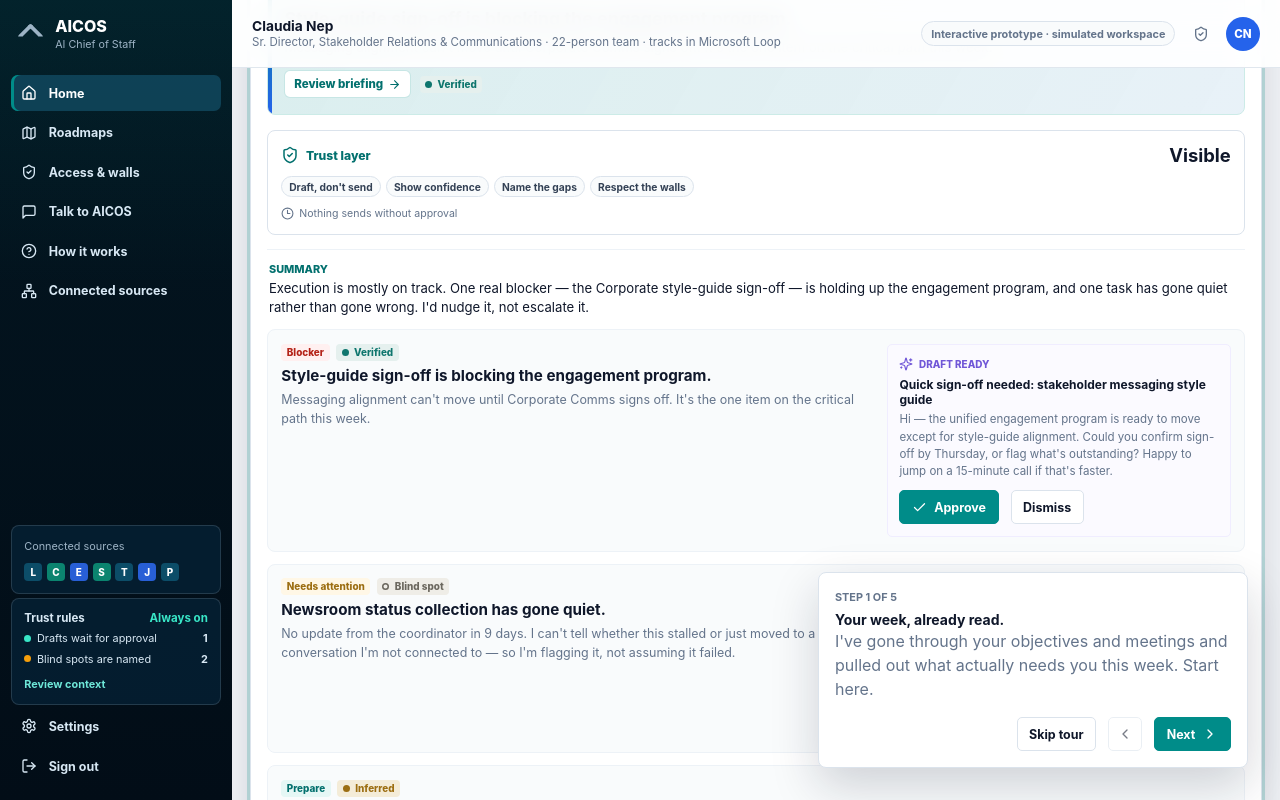
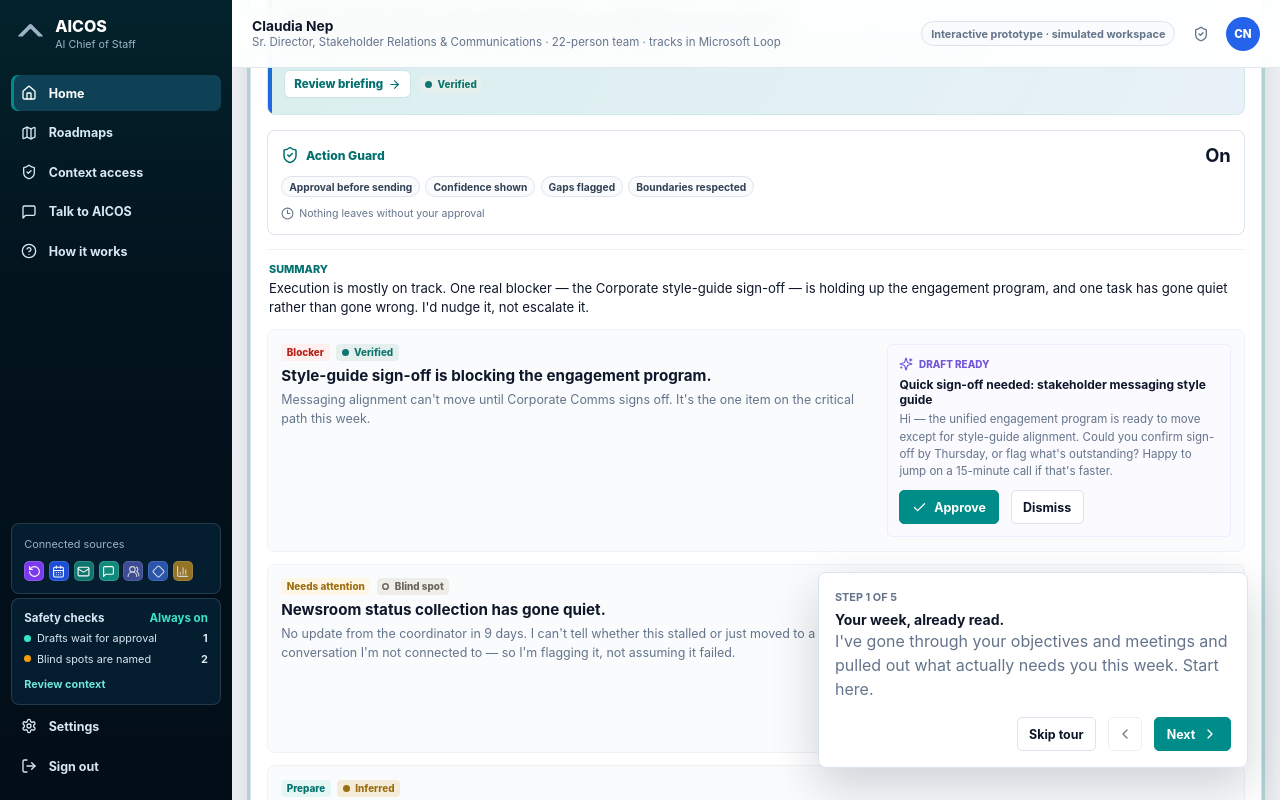
Before and after one commit to xingbuli/aicos-prototype, a React (Vite) app: page / in a window 1280 px wide. Both pictures are taken after a click on the button 985 px from the left and 265 px from the top of the page. Shown: the part 172-972 px from the top of the page. Built offline with nearby package versions, Linux system fonts and the light colour scheme.

Commit message:
Refine AICOS access copy and source indicators

```diff
--- a/src/App.jsx
+++ b/src/App.jsx
@@ -1,26 +1,32 @@
 import { useEffect, useRef, useState } from "react";
 import {
   ArrowRight,
+  BarChart3,
   Bot,
+  CalendarDays,
   Check,
   CheckCircle2,
   Clock3,
   ChevronLeft,
   ChevronRight,
   Copy,
+  Diamond,
+  FileText,
   HelpCircle,
   Home,
   KeyRound,
   LogOut,
   Map,
+  Mail,
   Menu,
   MessageSquare,
-  Network,
   RotateCcw,
   Settings,
   ShieldCheck,
   Sparkles,
+  Target,
   TriangleAlert,
+  UsersRound,
   X,
 } from "lucide-react";
 import {
@@ -56,7 +62,7 @@ const STORAGE_KEYS = {
 const VIEWS = {
   home: "Home",
   roadmaps: "Roadmaps",
-  access: "Access & walls",
+  access: "Context access",
   chat: "Talk to AICOS",
 };
 
@@ -165,8 +171,8 @@ function SignIn({ onEnter }) {
         </p>
       </section>
 
-      <section className="workspace-picker" aria-label="Choose a workspace to enter">
-        <p className="eyebrow">Choose a workspace to enter.</p>
+      <section className="workspace-picker" aria-label="Choose an account to sign in">
+        <p className="eyebrow">Choose an account to sign in.</p>
         <div className="workspace-cards">
           {personas.map((persona) => (
             <button
@@ -181,12 +187,12 @@ function SignIn({ onEnter }) {
                 </small>
               </span>
               <span className="card-action">
-                Continue as {persona.name.split(" ")[0]} <ArrowRight size={16} />
+                Sign in as {persona.name.split(" ")[0]} <ArrowRight size={16} />
               </span>
             </button>
           ))}
         </div>
-        <p className="prototype-footnote">Interactive prototype · simulated workspace · no real data.</p>
+        <p className="prototype-footnote">Demo sign-in · simulated accounts · no real data.</p>
       </section>
     </main>
   );
@@ -385,7 +391,6 @@ function Sidebar({ persona, activeView, onNavigate, onHelp, onSettings, onSignOu
     { label: VIEWS.access, icon: ShieldCheck, view: VIEWS.access },
     { label: VIEWS.chat, icon: MessageSquare, view: VIEWS.chat },
     { label: "How it works", icon: HelpCircle, action: "help" },
-    { label: "Connected sources", icon: Network, action: "settings" },
   ];
 
   return (
@@ -420,18 +425,18 @@ function Sidebar({ persona, activeView, onNavigate, onHelp, onSettings, onSignOu
         </nav>
 
         <div className="sidebar-bottom">
-          <div className="source-card">
+          <button className="source-card source-card-button" onClick={onSettings}>
             <p>Connected sources</p>
             <div className="source-icons" aria-label="Connected sources">
               {persona.connectors.map((connector) => (
-                <span key={connector.source}>{connector.source.slice(0, 1)}</span>
+                <SourceIcon key={connector.source} source={connector.source} state={connector.state} />
               ))}
             </div>
-          </div>
+          </button>
 
           <div className="confidence-card">
             <div className="confidence-topline">
-              <span>Trust rules</span>
+              <span>Safety checks</span>
               <strong>Always on</strong>
             </div>
             <div className="confidence-row">
@@ -517,11 +522,11 @@ function HomePreviewGrid({ persona, objectives, chatMessages, onOpenView }) {
 
       <article className="preview-card">
         <div>
-          <span className="section-kicker">Access & walls</span>
+          <span className="section-kicker">Context access</span>
           <h2>{connectedCount} connected sources</h2>
           <p>
-            {offLimitsCount} area{offLimitsCount === 1 ? "" : "s"} stay walled off unless you ask a
-            human to grant more context.
+            {offLimitsCount} area{offLimitsCount === 1 ? "" : "s"} stay private unless you request
+            more context for AICOS.
           </p>
         </div>
         <button className="preview-action" onClick={() => onOpenView(VIEWS.access)}>
@@ -576,9 +581,9 @@ function AccessView({ persona, onRequestAccess }) {
   return (
     <section className="view-page">
       <ViewHeader
-        eyebrow="Access & walls"
-        title="Use granted context, respect the boundaries."
-        body="This view shows what AICOS can read, what is deliberately off-limits, and where it needs a human account manager to grant more context."
+        eyebrow="Context access"
+        title="Control what AICOS can use."
+        body="This view shows what AICOS can read, what stays private, and where you can request more context."
       />
       <div className="access-view-shell">
         <AccessPanel persona={persona} onRequestAccess={onRequestAccess} />
@@ -667,19 +672,19 @@ function BriefingSection({ persona, draftStates, onDraftState, onRequestAccess,
             <ConfidenceTag confidence={priorityItem.confidence} />
           </div>
         </div>
-        <div className="trust-card" aria-label="AICOS confidence summary">
+        <div className="trust-card" aria-label="AICOS action guard summary">
           <div className="trust-card-top">
             <ShieldCheck size={18} />
-            <span>Trust layer</span>
-            <strong>Visible</strong>
+            <span>Action Guard</span>
+            <strong>On</strong>
           </div>
           <div className="trust-sources">
-            <span>Draft, don&apos;t send</span>
-            <span>Show confidence</span>
-            <span>Name the gaps</span>
-            <span>Respect the walls</span>
+            <span>Approval before sending</span>
+            <span>Confidence shown</span>
+            <span>Gaps flagged</span>
+            <span>Boundaries respected</span>
           </div>
-          <small><Clock3 size={13} /> Nothing sends without approval</small>
+          <small><Clock3 size={13} /> Nothing leaves without your approval</small>
         </div>
       </div>
 
@@ -869,8 +874,8 @@ function AccessPanel({ persona, onRequestAccess }) {
         <button className="text-action" onClick={() => onRequestAccess("Review context sources")}>Request access</button>
       </div>
       <p className="access-intro">
-        AICOS only uses granted sources. Off-limits areas stay walled off; if more context is needed,
-        it asks a human through you.
+        AICOS only uses granted sources. Private areas stay out of reach unless you ask the AICOS
+        team to connect more context.
       </p>
       <div className="access-list">
         {persona.access.map((item) => {
@@ -886,7 +891,7 @@ function AccessPanel({ persona, onRequestAccess }) {
               </div>
               {isOffLimits && (
                 <button className="tiny-link" onClick={() => onRequestAccess(item.source)}>
-                  Ask a human
+                  Request access
                 </button>
               )}
             </article>
@@ -960,6 +965,37 @@ function Avatar({ name }) {
   return <span className="avatar">{name.split(" ").map((part) => part[0]).join("").slice(0, 2)}</span>;
 }
 
+function SourceIcon({ source, state }) {
+  const normalized = source.toLowerCase();
+  const meta = normalized.includes("calendar")
+    ? { icon: CalendarDays, tone: "calendar" }
+    : normalized.includes("email")
+      ? { icon: Mail, tone: "email" }
+      : normalized.includes("slack")
+        ? { icon: MessageSquare, tone: "slack" }
+        : normalized.includes("teams")
+          ? { icon: UsersRound, tone: "teams" }
+          : normalized.includes("jira")
+            ? { icon: Diamond, tone: "jira" }
+            : normalized.includes("power")
+              ? { icon: BarChart3, tone: "powerbi" }
+              : normalized.includes("okr")
+                ? { icon: Target, tone: "okr" }
+                : normalized.includes("doc")
+                  ? { icon: FileText, tone: "docs" }
+                  : normalized.includes("loop")
+                    ? { icon: RotateCcw, tone: "loop" }
+                    : { icon: FileText, tone: "default" };
+  const Icon = meta.icon;
+
+  return (
+    <span className={`source-icon ${meta.tone} ${state === "connected" ? "connected" : ""}`} title={source}>
+      <Icon size={13} aria-hidden />
+      <span className="sr-only">{source}</span>
+    </span>
+  );
+}
+
 function HelpModal({ onClose, onReplayTour }) {
   return (
     <Modal title="How AICOS works" onClose={onClose} size="wide">
@@ -1025,9 +1061,12 @@ function SettingsModal({ persona, byoKey, onKeyChange, onClose }) {
                   }))
                 }
               >
-                <span>
+                <span className="connector-main">
+                  <SourceIcon source={connector.source} state={connectorState[connector.source]} />
+                  <span>
                   <strong>{connector.source}</strong>
                   <small>{isConnected ? "connected" : "available"}</small>
+                  </span>
                 </span>
                 <span className="toggle" aria-hidden>
                   <span />
@@ -1089,13 +1128,13 @@ function RequestAccessModal({ scope, onClose }) {
   }, [sent, onClose]);
 
   return (
-    <Modal title="Request access through your account manager" onClose={onClose}>
+    <Modal title="Request access for AICOS" onClose={onClose}>
       {sent ? (
         <div className="confirmation-state">
           <Check size={22} />
           <p>
             {
-              "Request sent to your AICOS account manager. You'll get a note here when access is granted. AICOS won't access anything until then."
+              "Request sent to the AICOS team. You can track updates here, and AICOS won't access anything until it is granted."
             }
           </p>
         </div>
@@ -1103,7 +1142,7 @@ function RequestAccessModal({ scope, onClose }) {
         <>
           <p className="modal-intro">
             {
-              "AICOS won't reach into anything you haven't granted. Describe what you'd like it to see, and your AICOS account manager will set it up."
+              "AICOS won't reach into anything you haven't granted. Describe what you'd like it to see, and the AICOS team will take it from here."
             }
           </p>
           <label className="field-label">
--- a/src/data/content.js
+++ b/src/data/content.js
@@ -15,7 +15,7 @@ export const FOUR_RULES = [
       "If work might be happening where it can't see — an in-person conversation, an off-tool decision — it flags the blind spot instead of assuming it didn't happen. Absence of data isn't evidence.",
   },
   {
-    title: "Respect the walls.",
+    title: "Respect the boundaries.",
     body:
       "It only uses what you grant, and never touches restricted data (like compensation or private 1:1s) — even if asked. When it needs more, it asks a human, through you.",
   },
@@ -509,7 +509,7 @@ export const HELP_FAQ = [
   {
     question: "How do I give it more access?",
     answer:
-      "Use \"Request access\" — it routes to your account manager, who sets it up. AICOS never grants itself access.",
+      "Use \"Request access\" — it routes to the AICOS team, who can coordinate the setup. AICOS never grants itself access.",
   },
   {
     question: "Is this using my real data?",
@@ -521,4 +521,4 @@ export const CONNECTED_SOURCES_COPY =
   "In this prototype, sources are simulated. The real AICOS would connect to the tools your team already uses — so these would reflect your actual stack (Slack or Teams, Jira or Loop, and so on).";
 
 export const BYO_SYSTEM_PROMPT =
-  "You are AICOS, an AI chief of staff. You don't just track work — you do work: you turn objectives into roadmaps, prepare leaders for the week, and draft the follow-through. Four rules never bend: (1) Draft, don't send — present actions for approval, never act autonomously. (2) Show your confidence — mark verified vs. inferred, and say when data is missing or stale; never present a guess as fact. (3) Name the gaps — if work may have happened where you can't see, flag the blind spot instead of assuming it didn't happen. (4) Respect the walls — use only granted data, never touch restricted categories, and when you need more, ask a human. Be concise, warm, plain. When asked for a roadmap, return owned, dated, status-tracked tasks and list every assumption you made.";
+  "You are AICOS, an AI chief of staff. You don't just track work — you do work: you turn objectives into roadmaps, prepare leaders for the week, and draft the follow-through. Four rules never bend: (1) Draft, don't send — present actions for approval, never act autonomously. (2) Show your confidence — mark verified vs. inferred, and say when data is missing or stale; never present a guess as fact. (3) Name the gaps — if work may have happened where you can't see, flag the blind spot instead of assuming it didn't happen. (4) Respect the boundaries — use only granted data, never touch restricted categories, and when you need more, ask a human. Be concise, warm, plain. When asked for a roadmap, return owned, dated, status-tracked tasks and list every assumption you made.";
--- a/src/styles.css
+++ b/src/styles.css
@@ -408,6 +408,17 @@ a {
   padding: 0.75rem;
 }
 
+.source-card-button {
+  width: 100%;
+  color: inherit;
+  text-align: left;
+}
+
+.source-card-button:hover {
+  border-color: rgba(57, 230, 199, 0.52);
+  background: rgba(6, 45, 72, 0.88);
+}
+
 .source-card p,
 .confidence-card p {
   margin: 0 0 0.55rem;
@@ -421,29 +432,57 @@ a {
   gap: 0.3rem;
 }
 
-.source-icons span,
-.source-icons small {
-  width: 18px;
-  height: 18px;
+.source-icon {
+  width: 20px;
+  height: 20px;
   display: inline-grid;
   place-items: center;
-  border-radius: 4px;
-  background: #0c4d68;
+  border: 1px solid rgba(255, 255, 255, 0.14);
+  border-radius: 5px;
+  background: #24455c;
   color: #fff;
-  font-size: 0.62rem;
-  font-weight: 800;
-}
-
-.source-icons span:nth-child(2n) {
-  background: #0b846f;
-}
-
-.source-icons span:nth-child(3n) {
-  background: #285fd6;
-}
-
-.source-icons small {
-  background: #20384c;
+  flex: none;
+}
+
+.source-icon.calendar {
+  background: #1d4ed8;
+}
+
+.source-icon.email {
+  background: #0f766e;
+}
+
+.source-icon.loop {
+  background: #7c3aed;
+}
+
+.source-icon.slack {
+  background: #0f8a7b;
+}
+
+.source-icon.teams {
+  background: #4656c8;
+}
+
+.source-icon.jira {
+  background: #2563eb;
+}
+
+.source-icon.powerbi {
+  background: #c28500;
+}
+
+.source-icon.okr {
+  background: #b0452a;
+}
+
+.source-icon.docs {
+  background: #334155;
+}
+
+.source-icon:not(.connected) {
+  filter: saturate(0.75);
+  opacity: 0.82;
 }
 
 .confidence-topline,
@@ -1995,6 +2034,19 @@ a {
   display: block;
 }
 
+.connector-main {
+  min-width: 0;
+  display: inline-flex;
+  align-items: center;
+  gap: 0.55rem;
+}
+
+.connector-main .source-icon {
+  width: 28px;
+  height: 28px;
+  border-color: rgba(15, 23, 42, 0.08);
+}
+
 .connector-row small {
   margin-top: 0.1rem;
   color: var(--muted);
```
Also changed, not shown: 1 other file (tests, documents, lock files or other folders).
